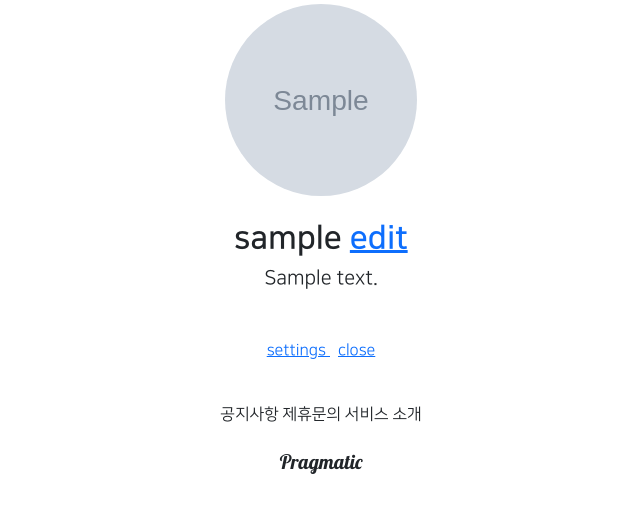
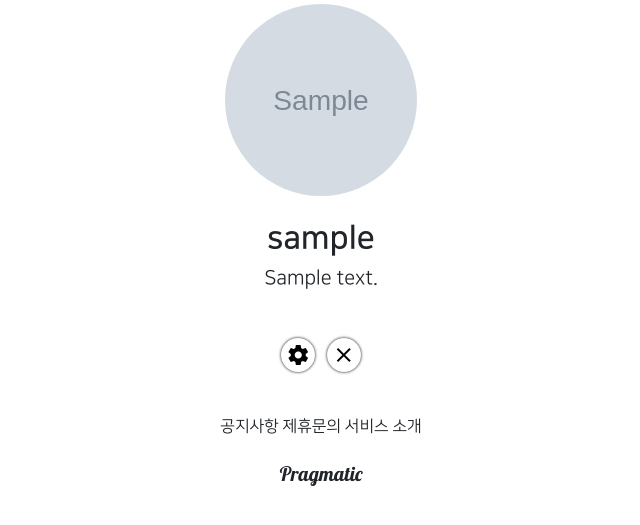
Before and after one commit to M1nseoPark/gis_4ban_1, a Django app: page /accounts/detail/1 in a window 1280 px wide. Shown: the part 252-777 px from the top of the page, without its empty margins (319-959 px from the left). Run offline with Django 3.2, Linux system fonts and the light colour scheme; tables that the repository leaves empty hold one stand-in row (values such as "Sample post"); grey boxes marked "Sample" are stand-in pictures; parts of the project's set-up code (start-up, migrations or seed data) failed here and were passed over; some libraries are stand-ins or nearby versions.

Commit message:
7/30 4ban class commit 1

```diff
--- a/accountapp/templates/accountapp/detail.html
+++ b/accountapp/templates/accountapp/detail.html
@@ -10,11 +10,9 @@
                      alt="profile image">
                 <h2 class="NNS_B">
                     {{ target_user.profile.nickname }}
-                    <a href="{% url 'profileapp:update' pk=target_user.profile.pk %}">
-                        edit
-                    </a>
                     {% if target_user == user %}
-                        <a href="{% url 'profileapp:update' pk=target_user.profile.pk %}">
+                        <a href="{% url 'profileapp:update' pk=target_user.profile.pk %}"
+                                class="material-icons round_button">
                                 edit
                         </a>
                     {% endif %}
--- a/static/base.css
+++ b/static/base.css
@@ -31,3 +31,15 @@
 .NNS_B {
     font-family: 'NanumSquareB', cursive;
 }
+
+.round_button {
+    color: black;
+    text-decoration: none;
+    box-shadow: 0 0 3px black;
+    border-radius: 20rem;
+    padding: 0.3rem;
+}
+
+.round_button:hover {
+    color: dimgray;
+}
--- a/templates/head.html
+++ b/templates/head.html
@@ -16,6 +16,9 @@
 
     {# default css link #}
     <link rel="stylesheet" type="text/css" href="{% static 'base.css' %}">
+
+    {# Meterial Icon Link #}
+    <link href="https://fonts.googleapis.com/css2?family=Material+Icons" rel="stylesheet">
 
     <style>
         @font-face {
```
